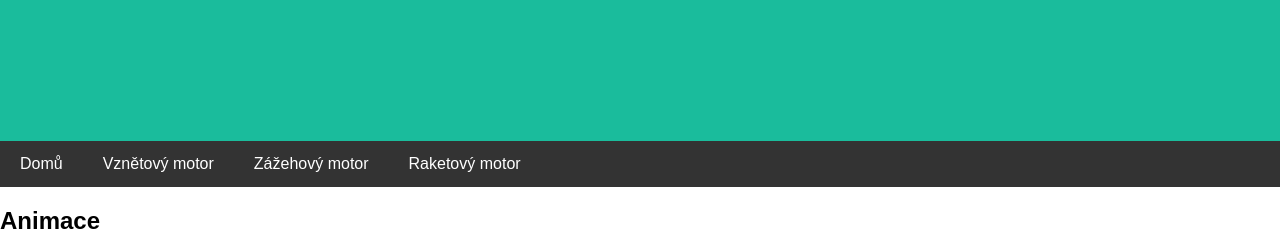
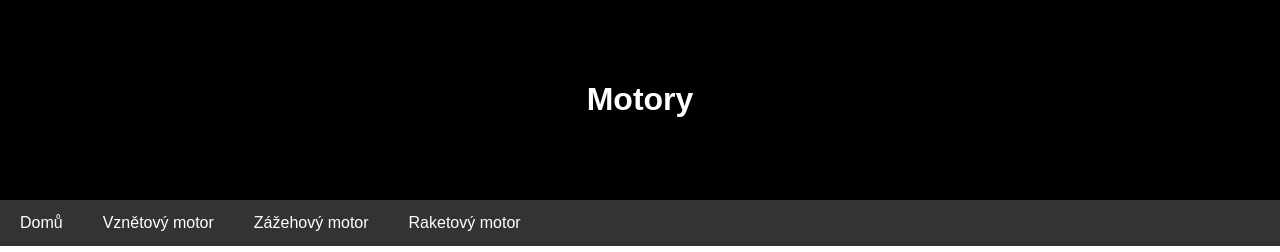
Before and after one commit to monolpay/web_projekt, a plain HTML site: page Web/zazehovy.html in a window 1280 px wide. Shown: the top 252 px of the page. Drawn offline with Linux system fonts and the light colour scheme.

Commit message:
added randomly selected first image in slideshow

```diff
--- a/Web/script.js
+++ b/Web/script.js
@@ -1,12 +1,13 @@
-let currImg = 0
+let images = 2
+let currImg = Math.floor(Math.random()*images)
 function slide(){
     document.getElementsByTagName("header")[0].style.backgroundImage="url('./img/img"+currImg+".jpg')"
     currImg ++
     console.log(currImg)
-    if(currImg > 1){
+    if(currImg > images - 1){
         currImg = 0
     }
 
 }
-
+slide()
 setInterval(slide, 1000)
--- a/Web/zazehovy.html
+++ b/Web/zazehovy.html
@@ -8,16 +8,17 @@
 </head>
 <body>
 
+ <!-- header img loader -->
+ <div id="loader">
+    <img src="./img/img0.jpg" alt="">
+    <img src="./img/img1.jpg" alt="">
+  </div>
+
+
 <!-- Header -->
 <header>
-  <h1></h1>
+  <h1>Motory</h1>
 </header>
-
-
-<!-- Slideshow -->
-<div class="slideshow">
-
-</div>
 
 <!-- Navigace -->
 <div class="navbar">
@@ -50,3 +51,4 @@
 
 </body>
 </html>
+<script src="script.js"></script>
```
Also changed, not shown: Web/raketovy.html (+9 -8 lines), Web/vznetovy.html (+9 -6 lines).
